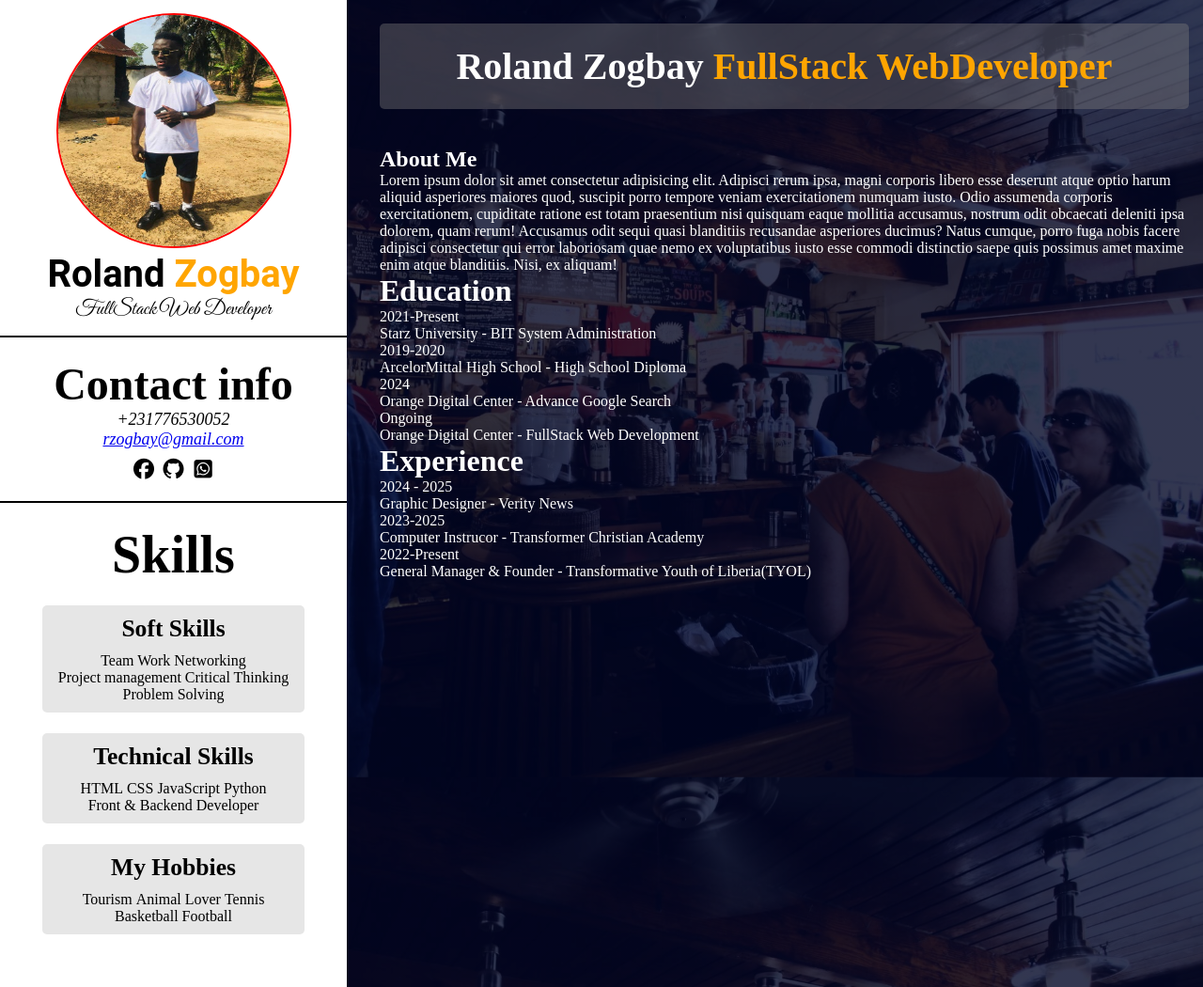
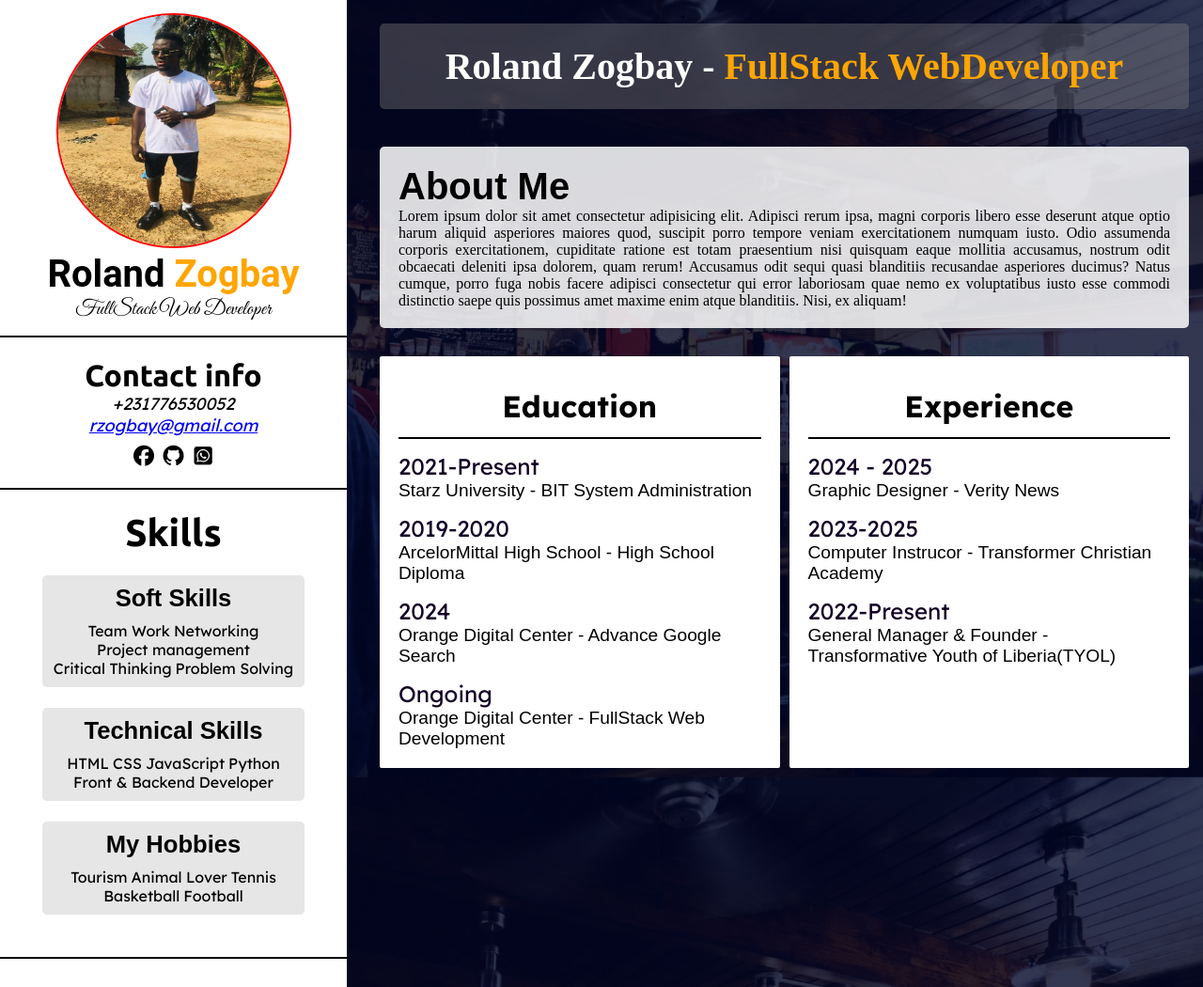
Before and after one commit to Rolandzogbay/ResumeWebsite, a plain HTML site: page index.html in a window 1280 px wide. Shown: the whole page at 94% size. Drawn offline with Linux system fonts and the light colour scheme; a web font is replaced by a local one.

Commit message:
Completed the final update today

```diff
--- a/index.html
+++ b/index.html
@@ -72,16 +72,15 @@
         </div>
 
         <div class="main-content">
+            <h1 id="heading-title">Roland Zogbay - <span class="heading-role">FullStack WebDeveloper</span></h1>
             <div class="heading">
-                <h1>Roland Zogbay <span class="heading-role">FullStack WebDeveloper</span></h1>
-
                 <h2>About Me</h2>
                 <p>Lorem ipsum dolor sit amet consectetur adipisicing elit. Adipisci rerum ipsa, magni corporis libero esse deserunt atque optio harum aliquid asperiores maiores quod, suscipit porro tempore veniam exercitationem numquam iusto.
                 Odio assumenda corporis exercitationem, cupiditate ratione est totam praesentium nisi quisquam eaque mollitia accusamus, nostrum odit obcaecati deleniti ipsa dolorem, quam rerum! Accusamus odit sequi quasi blanditiis recusandae asperiores ducimus?
                 Natus cumque, porro fuga nobis facere adipisci consectetur qui error laboriosam quae nemo ex voluptatibus iusto esse commodi distinctio saepe quis possimus amet maxime enim atque blanditiis. Nisi, ex aliquam!</p>
             </div>
             <div class="main-details">
-                <div class="cards1">
+                <div class="card1">
                     <h1 class="title">Education</h1>
                     <p class="card-education-year">2021-Present</p>
                     <span class="card-education-details">Starz University - BIT System Administration</span>
--- a/style.css
+++ b/style.css
@@ -65,25 +65,31 @@ body{
     border-bottom: 2px solid #000000;
 }
 .middle-content h2{
-    font-size: 3rem;
+    font-size: 2rem;
+    font-family: 'Ubuntu', sans-serif;
 }
 .middle-content p{
     font-style: italic;
     font-size: 18px;
+    font-family: 'Lexend', sans-serif;
 }
 .bottom-content{
     padding: 23px;
+    border-bottom: 2px solid black;
 }
 .bottom-content h1{
-    font-size: 3.5rem;
+    font-size: 2.5rem;
+    font-family: 'Ubuntu', sans-serif;
 }
 ul h2, ol h2{
     text-align: center;
     font-size: 1.6rem;
     margin-bottom: 10px;
+    font-family: 'Playfair', sans-serif;
 }
 ul li, ol li{
     display: inline-block;
+    font-family: 'Lexend', sans-serif;
 }
 .soft-skills, .technical-skills, .hobbies{
     padding: 10px;
@@ -106,7 +112,7 @@ ul li, ol li{
     color: orange;
 }
 
-.main-content .heading h1{
+.main-content #heading-title{
     text-align: center;
     margin-bottom: 1em;
     font-size: 2.5rem;
@@ -117,3 +123,48 @@ ul li, ol li{
 .heading-role{
     color: orange;
 }
+.heading{
+    background: rgba(255, 255, 255, 0.85);
+    color: #000;
+    padding: 20px;
+    text-align: justify;
+    border-radius: 5px;
+}
+.heading h2{
+    font-size: 2.5rem;
+    font-family: "Playfair", sans-serif;
+}
+.main-details{
+    display: grid;
+    grid-template-columns: 1fr 1fr;
+    margin-top: 30px;
+    gap: 10px;
+}
+.main-details .card1, .cards2{
+    background-color: #fff;
+    color: black;
+    font-family: "Playfair", sans-serif;
+    padding: 20px;
+    border-radius: 2px;
+}
+.main-details .card1 .title, .cards2 .title{
+    font-family: "Lexend", sans-serif;
+    padding: 13px;
+    font-size: 2rem;
+    text-align: center;
+    border-bottom: 2px solid black;
+}
+.main-details .card1 h1{
+    font-family: "Lexend", sans-serif;
+    padding: 13px;
+    font-size: 2rem;
+}
+.main-details .card1 p, .cards2 p{
+    font-family: "Lexend", sans-serif;
+    font-size: 1.5rem;
+    color: rgb(18, 0, 38);
+    margin-top: 14px;
+}
+.main-details .card1 span, .cards2 span{
+    font-size: 1.2rem;
+}
```
